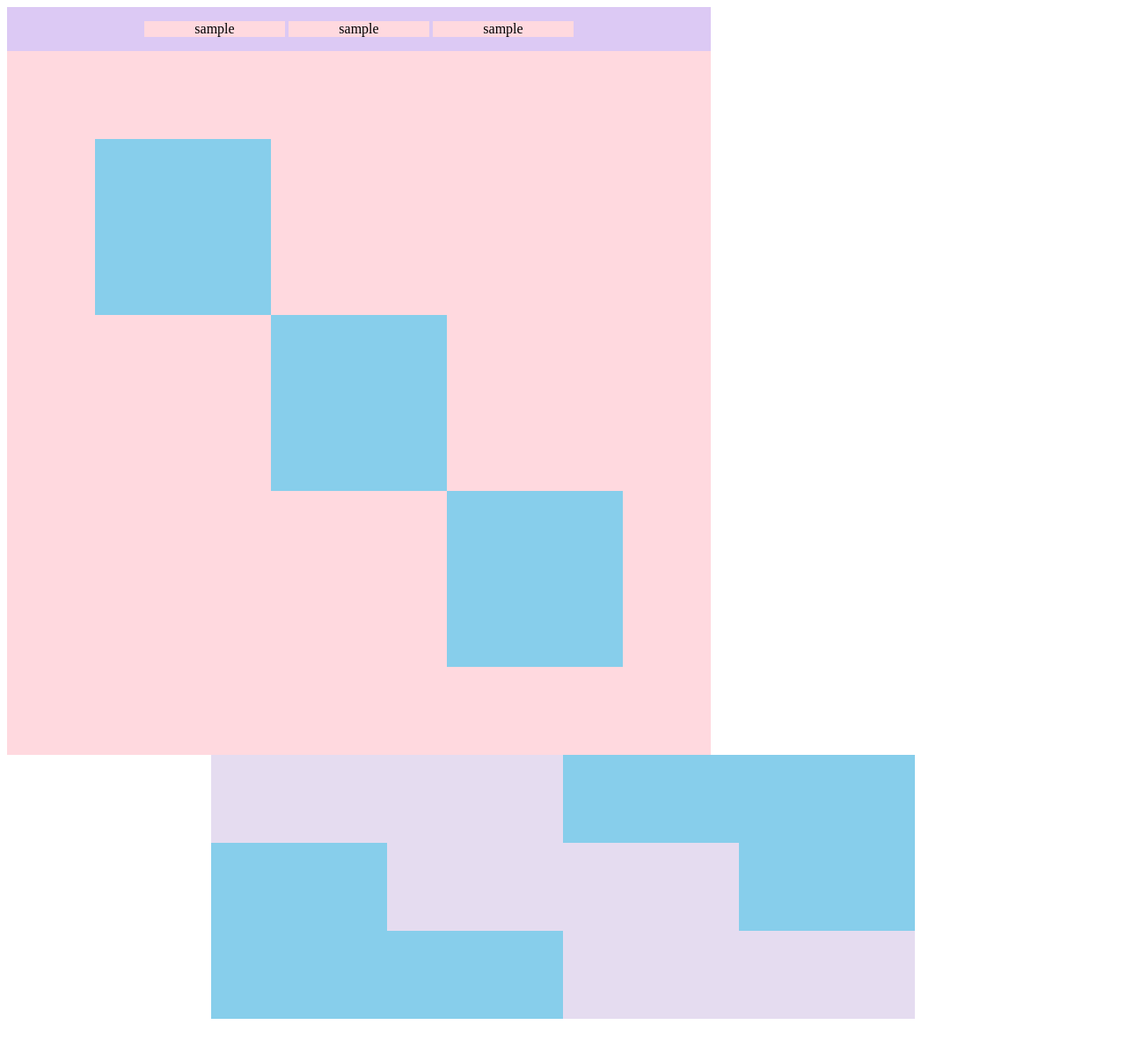
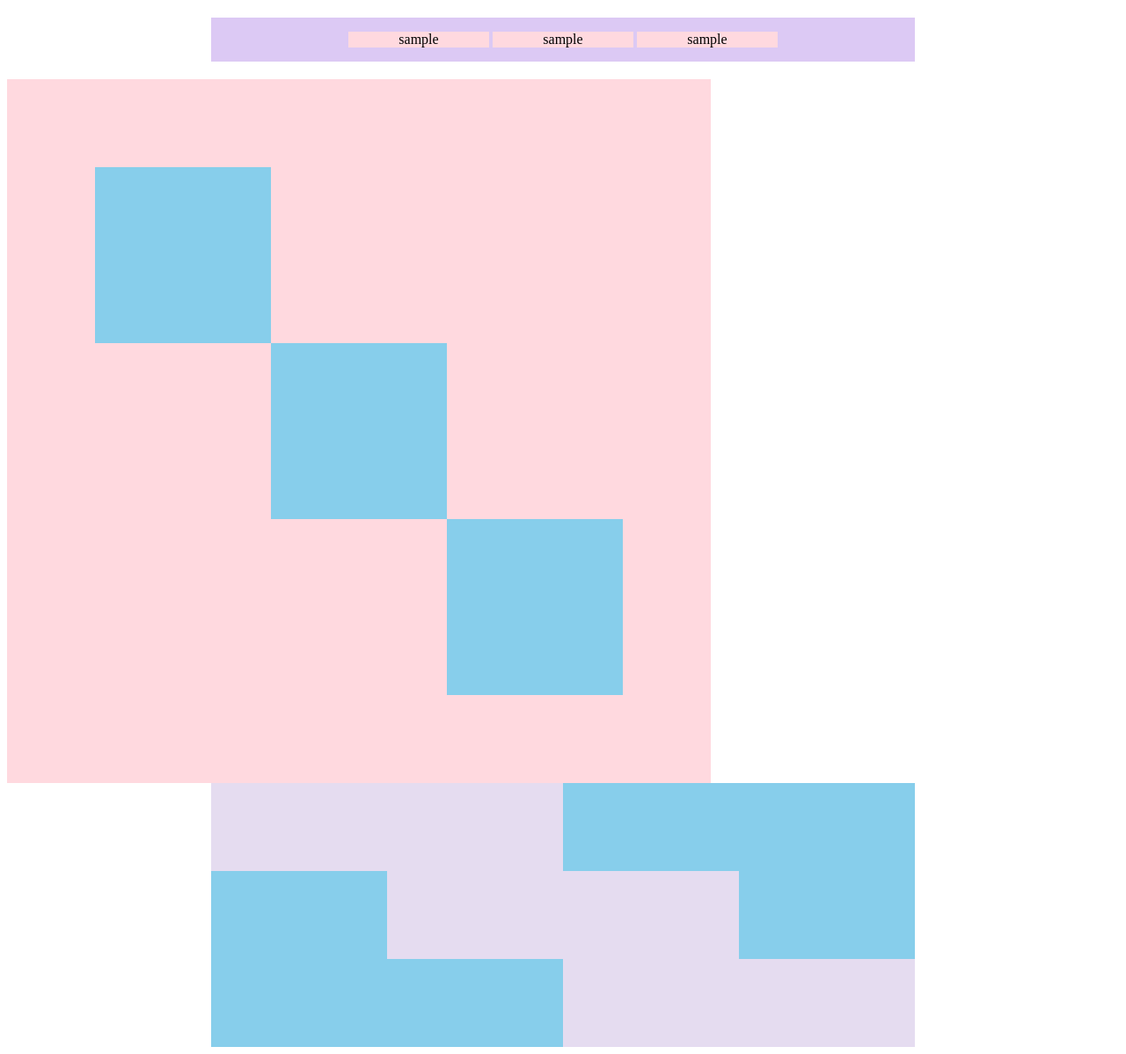
Before and after one commit to shin604/html-css-kadai, a PHP site: page /kadai_018.html in a window 1280 px wide. Shown: the whole page at 88% size. Before the commit the page ends 1158 px from the top, so only its background shows below. Run offline with PHP 8.4, Linux system fonts and the light colour scheme.

Commit message:
Add files via upload

```diff
--- a/kadai_018/style.css
+++ b/kadai_018/style.css
@@ -1,6 +1,6 @@
 #top{ width: 800px;
       background-color:#dcc9f4;
-      margin-top: 20px auto;
+      margin: 20px auto;
       text-align: center;
 
 }
@@ -48,6 +48,8 @@
         height: 300px;
         background-color:#87ceeb;
         margin: auto;
+        text-align: center;
+
 }
 
 #bottom-child01,#bottom-child02,#bottom-child03{
```
